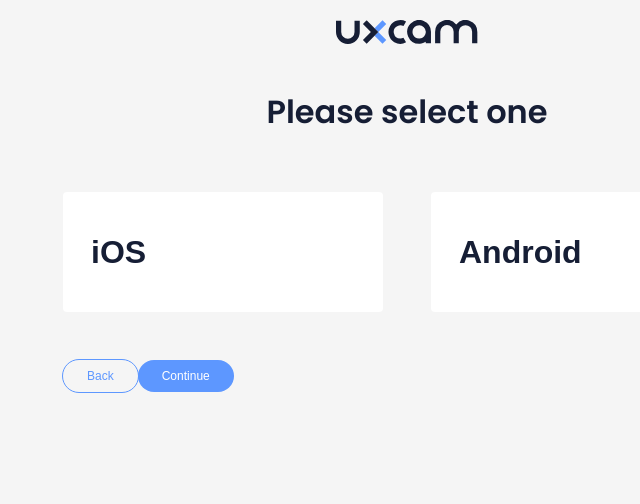
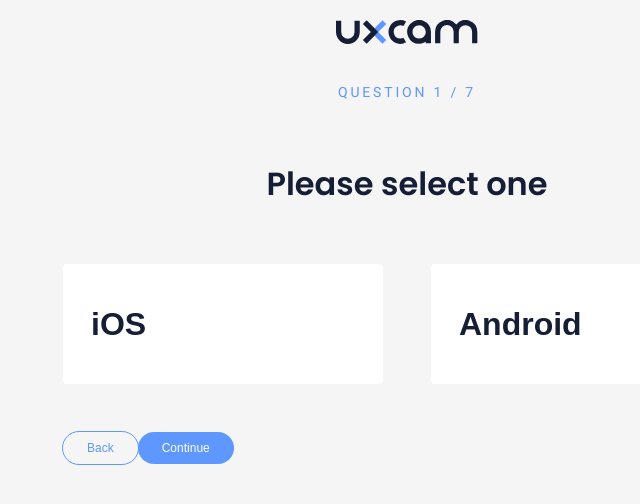
Before and after one commit to nbnsresta/survey-app, a React (Vite) app: page / in a window 1280 px wide. Both pictures are taken after a click on the button "Continue". Shown: the top 504 px of the page, without its empty margins (233-873 px from the left). Built offline with nearby package versions, Linux system fonts and the light colour scheme.

Commit message:
feat: display question page

```diff
--- a/src/pages/QuestionsPage.tsx
+++ b/src/pages/QuestionsPage.tsx
@@ -4,11 +4,22 @@
 import SectionForm from "../components/form/SectionForm";
 import Stack from "../components/Stack";
 import { questionSections } from "../data/questionSections";
+import { styled } from "../theme";
 
 interface IQuestionsPageProps {
   onBack: VoidFunction;
   onContinue: VoidFunction;
 }
+
+const QuestionCount = styled("p", {
+  fontFamily: "Roboto",
+  fontWeight: 500,
+  lineHeight: "2.4rem",
+  textAlign: "center",
+  color: "$primary",
+  letterSpacing: "0.2em",
+  textTransform: "uppercase",
+});
 
 const QuestionsPage = ({ onBack, onContinue }: IQuestionsPageProps) => {
   const [questionIndex, setQuestionIndex] = useState(0);
@@ -23,6 +34,9 @@
   return (
     <Stack css={{ gap: "4.8rem" }}>
       {/* progressbar */}
+      <QuestionCount>{`QUESTION ${questionIndex + 1} / ${
+        questionSections.length
+      }`}</QuestionCount>
       <SectionForm
         key={currentQuestionSection.name}
         section={currentQuestionSection}
```
